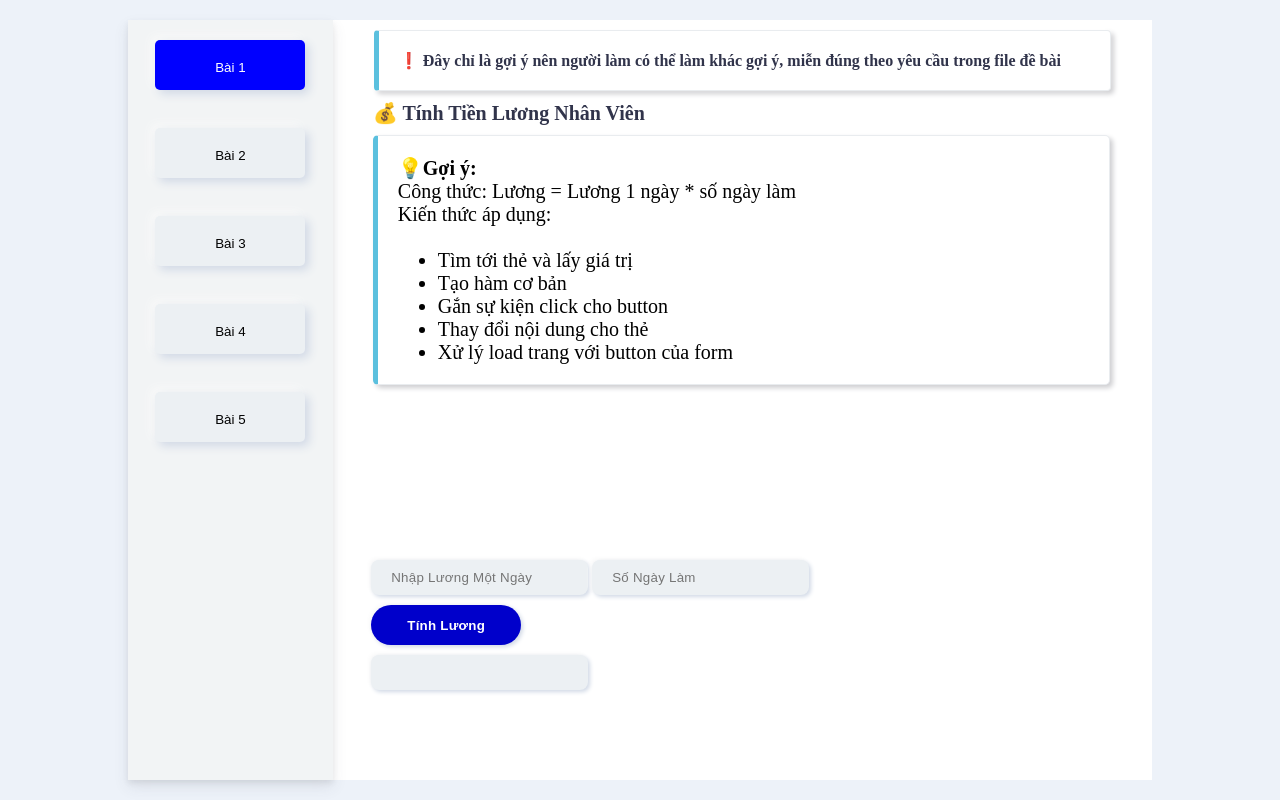
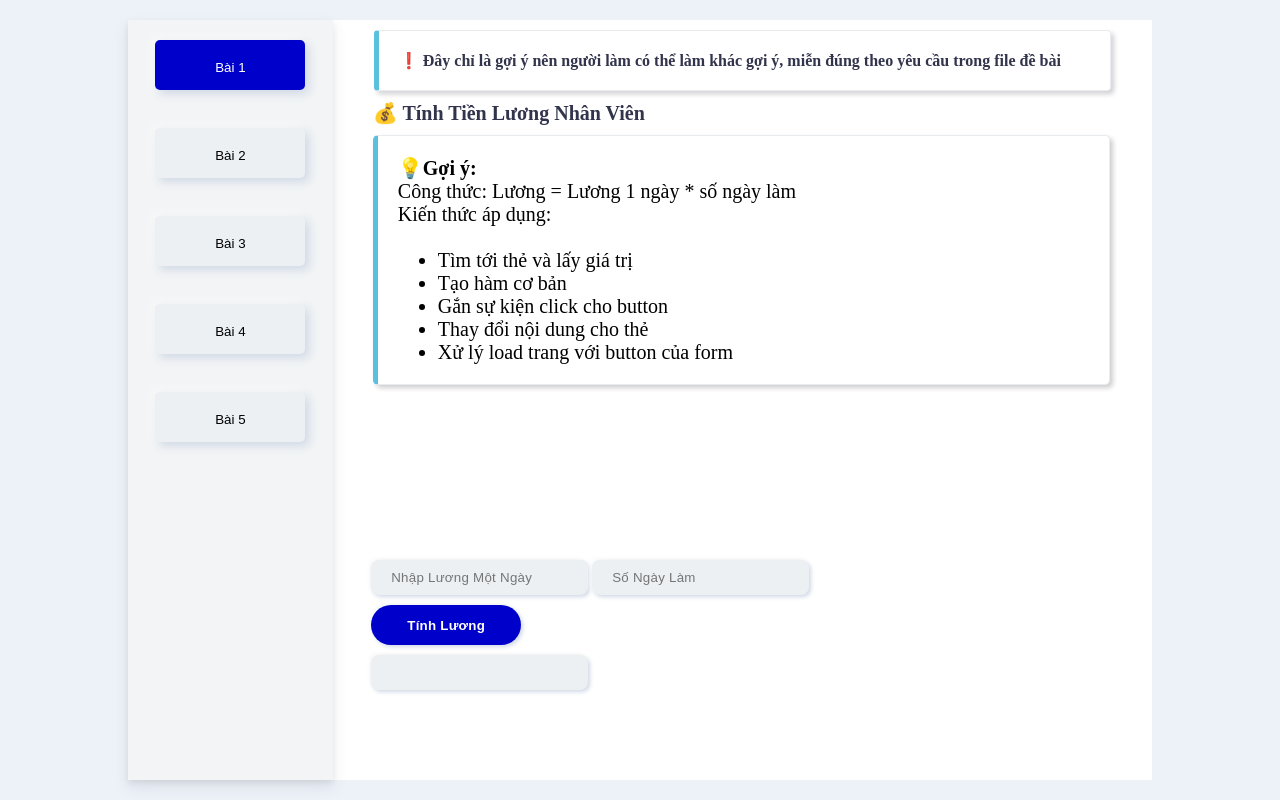
Before and after one commit to ngocnguyen1992/Home-work-Desktop-, a plain HTML site: page home-work.html in a window 1280 px wide. Both pictures are taken after a click on the button "Bài 1". Drawn offline with Linux system fonts and the light colour scheme.

Commit message:
Update css.css

```diff
--- a/css.css
+++ b/css.css
@@ -129,11 +129,11 @@ form .input .btn:hover{
     display: none;
 }
 .active{
-    background: blue;
+    background: rgb(0, 0, 203);
     color: white;
 }
-@media screen and(max-width : 767px) {
+/* @media screen and(max-width : 767px) {
     .left-column {
         width: 10%;
-    }
+    } */
 }
```
